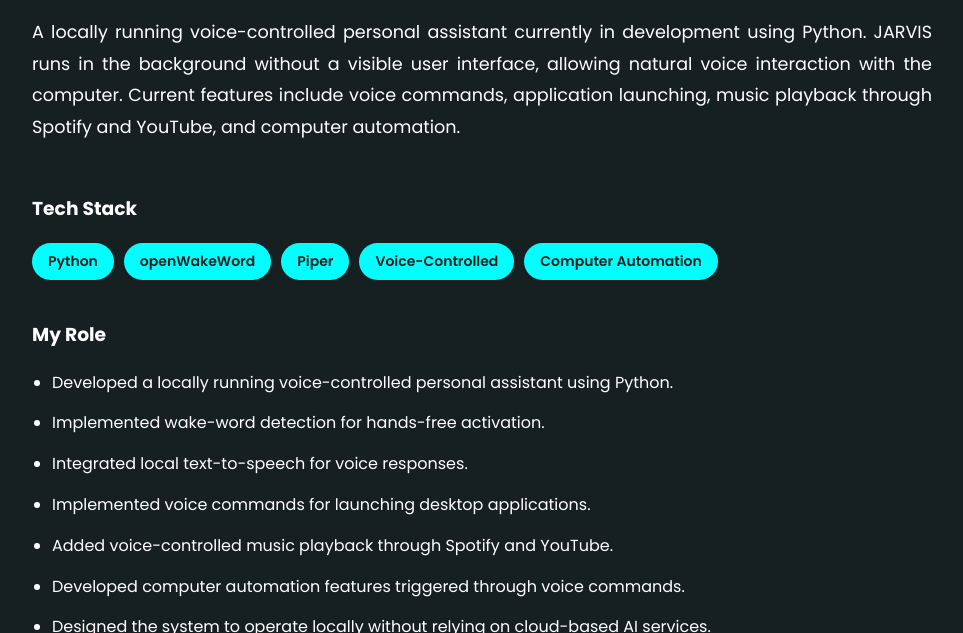
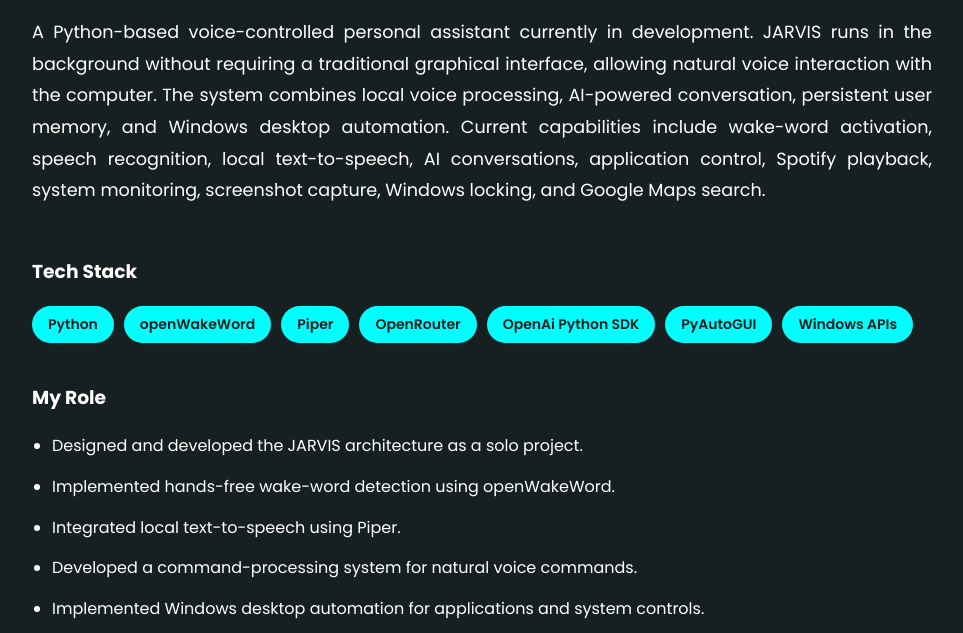
Before and after one commit to vieenn/vien-amodente-portfolio, a plain HTML site: page Jarvis.html in a window 1280 px wide. Shown: the part 175-808 px from the top of the page, without its empty margins (96-1059 px from the left). Drawn offline with Linux system fonts and the light colour scheme.

Commit message:
Add files via upload

```diff
--- a/Jarvis.html
+++ b/Jarvis.html
@@ -11,12 +11,18 @@
 <section class="project-details">
     <h1>JARVIS – Local AI Personal Assistant</h1>
                 <p>
-                    A locally running voice-controlled personal assistant currently
-                    in development using Python. JARVIS runs in the background without
-                    a visible user interface, allowing natural voice interaction with
-                    the computer. Current features include voice commands, application
-                    launching, music playback through Spotify and YouTube, and computer
-                    automation.
+                    A Python-based voice-controlled personal assistant currently
+                    in development. JARVIS runs in the background without requiring
+                    a traditional graphical interface, allowing natural voice interaction
+                    with the computer.
+
+                    The system combines local voice processing, AI-powered conversation,
+                    persistent user memory, and Windows desktop automation.
+
+                    Current capabilities include wake-word activation, speech recognition,
+                    local text-to-speech, AI conversations, application control, Spotify
+                    playback, system monitoring, screenshot capture, Windows locking, and
+                    Google Maps search.
                 </p>
 
     <br><br>
@@ -27,20 +33,26 @@
         <span>Python</span>
         <span>openWakeWord</span>
         <span>Piper</span>
-        <span>Voice-Controlled</span>
-        <span>Computer Automation</span>
+        <span>OpenRouter</span>
+        <span>OpenAi Python SDK</span>
+        <span>PyAutoGUI</span>
+        <span>Windows APIs</span>
     </div>
 
     <h3>My Role</h3>
 
         <ul class="role-list">
-            <li>Developed a locally running voice-controlled personal assistant using Python.</li>
-            <li>Implemented wake-word detection for hands-free activation.</li>
-            <li>Integrated local text-to-speech for voice responses.</li>
-            <li>Implemented voice commands for launching desktop applications.</li>
-            <li>Added voice-controlled music playback through Spotify and YouTube.</li>
-            <li>Developed computer automation features triggered through voice commands.</li>
-            <li>Designed the system to operate locally without relying on cloud-based AI services.</li>
+            <li>Designed and developed the JARVIS architecture as a solo project.</li>
+            <li>Implemented hands-free wake-word detection using openWakeWord.</li>
+            <li>Integrated local text-to-speech using Piper.</li>
+            <li>Developed a command-processing system for natural voice commands.</li>
+            <li>Implemented Windows desktop automation for applications and system controls.</li>
+            <li>Integrated AI-powered conversational capabilities through OpenRouter.</li>
+            <li>Implemented persistent local memory for user information.</li>
+            <li>Added short-term conversation context for follow-up questions.</li>
+            <li>Developed system monitoring features for CPU, RAM, and battery usage.</li>
+            <li>Implemented screenshot capture and Google Maps integration.</li>
+            <li>Designed the assistant around a voice-first, hands-free interaction model.</li>
         </ul>
 
             <h2>Project Screenshot</h2>
```
Also changed, not shown: index.html (+12 -9 lines), 1 other file.
